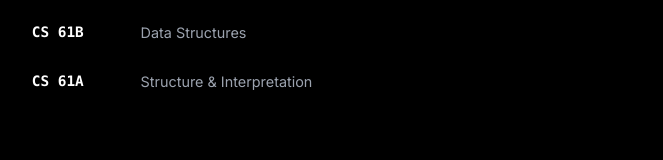
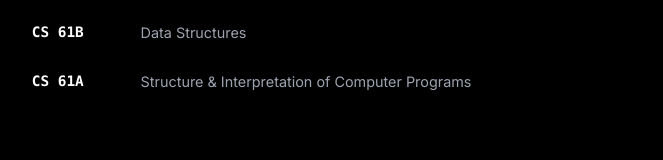
Before and after one commit to mromundset/mromundset.github.io, a React (Vite) app: page / in a window 1280 px wide. Shown: the part 3653-3813 px from the top of the page, without its empty margins (237-900 px from the left). Built offline with nearby package versions, Linux system fonts and the light colour scheme.

Commit message:
fixed spelling error

```diff
--- a/src/components/Coursework.tsx
+++ b/src/components/Coursework.tsx
@@ -24,7 +24,7 @@ const courseData: CourseData = {
     { code: 'CS 70', title: 'Discrete Math & Probability' },
     { code: 'CS 61C', title: 'Machine Architecture' },
     { code: 'CS 61B', title: 'Data Structures' },
-    { code: 'CS 61A', title: 'Structure & Interpretation' },
+    { code: 'CS 61A', title: 'Structure & Interpretation of Computer Programs' },
   ],
   Econ: [
     { code: 'ECON 155', title: 'Urban Economics' },
```
